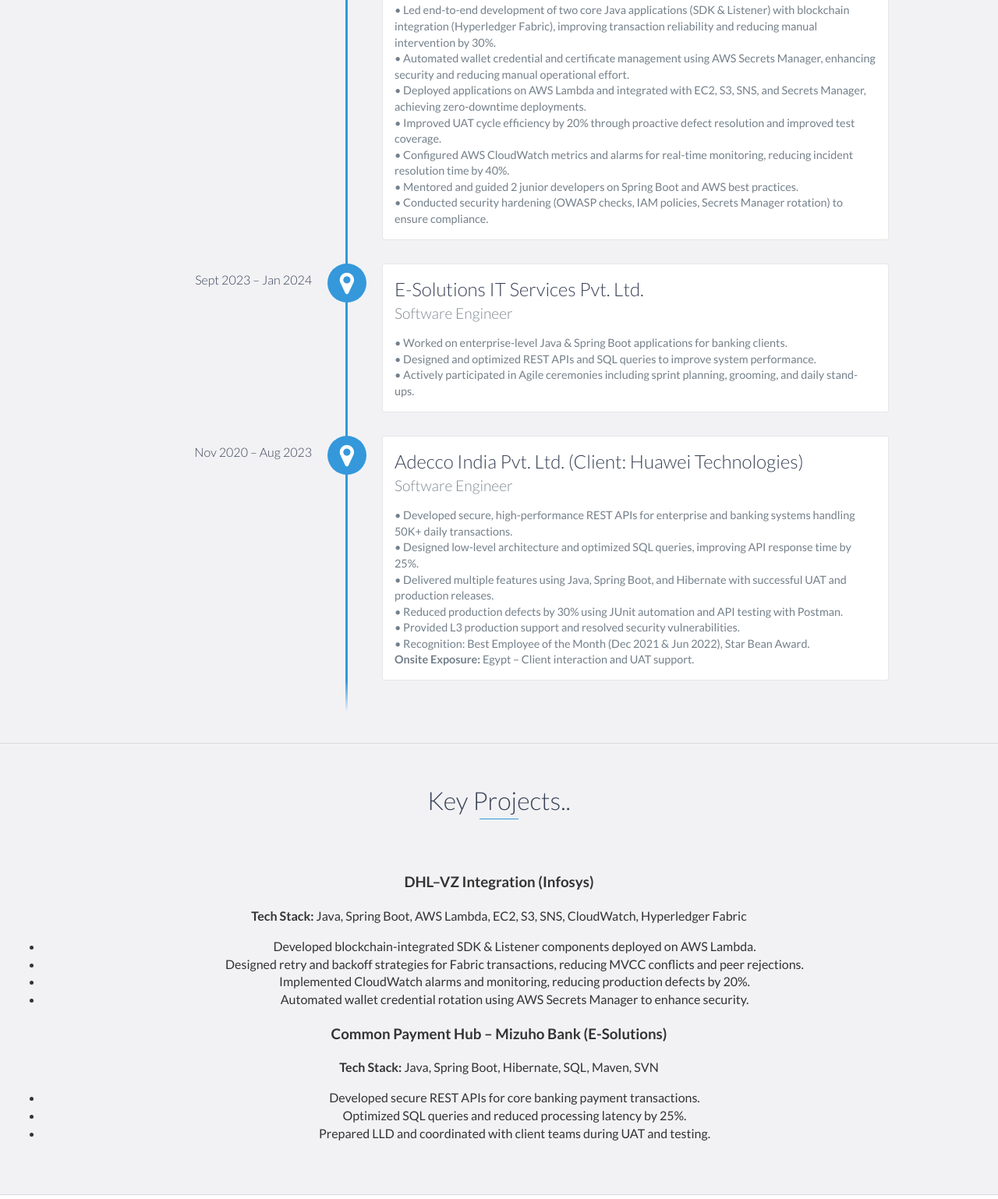
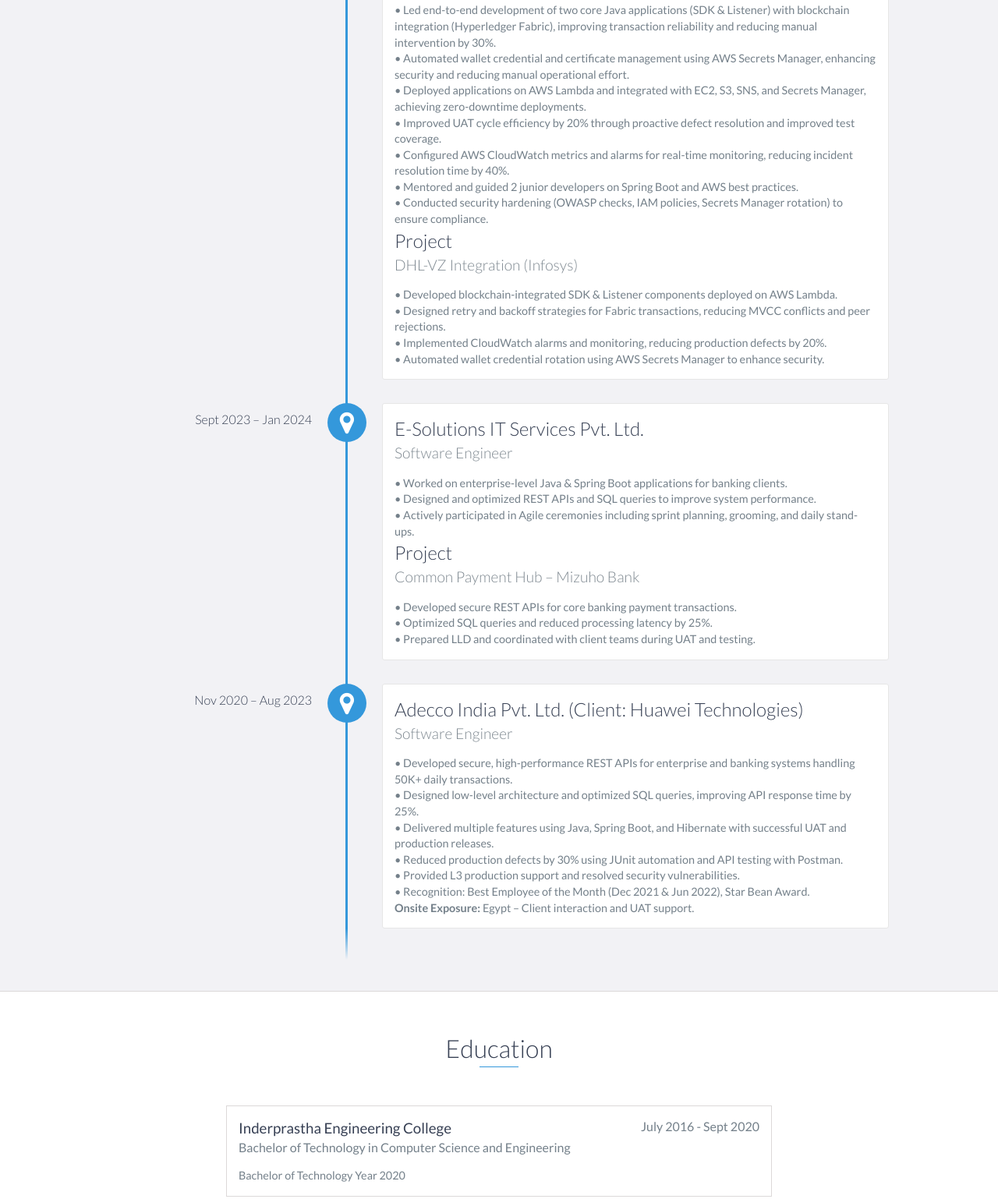
Before and after one commit to Sanjay8874/Sanjay8874.github.io, a website: page index.html in a window 1280 px wide. Shown: the part 1214-2752 px from the top of the page at 78% size. Drawn offline with nearby package versions, Linux system fonts and the light colour scheme.

Commit message:
Updated the Proejct Detail n same section in which experience is there

```diff
--- a/index.html
+++ b/index.html
@@ -108,6 +108,14 @@
                 by 40%.</p>
             <p>• Mentored and guided 2 junior developers on Spring Boot and AWS best practices.</p>
             <p>• Conducted security hardening (OWASP checks, IAM policies, Secrets Manager rotation) to ensure compliance.</p>
+
+            <h3>Project</h3>
+            <h4>DHL-VZ Integration (Infosys)</h4>
+            <p>• Developed blockchain-integrated SDK & Listener components deployed on AWS Lambda.</p>
+            <p>• Designed retry and backoff strategies for Fabric transactions, reducing MVCC conflicts and peer rejections.</p>
+            <p>• Implemented CloudWatch alarms and monitoring, reducing production defects by 20%.</p>
+            <p>• Automated wallet credential rotation using AWS Secrets Manager to enhance security.</p>
+
         </div>
 
         <!-- E-Solutions -->
@@ -117,6 +125,12 @@
             <p>• Worked on enterprise-level Java & Spring Boot applications for banking clients.</p>
             <p>• Designed and optimized REST APIs and SQL queries to improve system performance.</p>
             <p>• Actively participated in Agile ceremonies including sprint planning, grooming, and daily stand-ups.</p>
+
+            <h3>Project </h3>
+            <h4>Common Payment Hub – Mizuho Bank</h4>
+            <p>• Developed secure REST APIs for core banking payment transactions.</p>
+            <p>• Optimized SQL queries and reduced processing latency by 25%.</p>
+            <p>• Prepared LLD and coordinated with client teams during UAT and testing.</p>
         </div>
 
         <!-- Huawei -->
@@ -134,41 +148,6 @@
             <p><strong>Onsite Exposure:</strong> Egypt – Client interaction and UAT support.</p>
         </div>
 
-    </div>
-</div>
-
-<!-- Projects Section -->
- <div id="projects" class="background-alt">
-    <h2 class="heading">Key Projects..</h2>
-
-    <div class="project-card">
-        <h3>DHL–VZ Integration <span>(Infosys)</span></h3>
-
-        <p class="tech-stack">
-            <strong>Tech Stack:</strong> Java, Spring Boot, AWS Lambda, EC2, S3, SNS,
-            CloudWatch, Hyperledger Fabric
-        </p>
-
-        <ul>
-            <li>Developed blockchain-integrated SDK & Listener components deployed on AWS Lambda.</li>
-            <li>Designed retry and backoff strategies for Fabric transactions, reducing MVCC conflicts and peer rejections.</li>
-            <li>Implemented CloudWatch alarms and monitoring, reducing production defects by 20%.</li>
-            <li>Automated wallet credential rotation using AWS Secrets Manager to enhance security.</li>
-        </ul>
-    </div>
-
-    <div class="project-card">
-        <h3>Common Payment Hub – Mizuho Bank <span>(E-Solutions)</span></h3>
-
-        <p class="tech-stack">
-            <strong>Tech Stack:</strong> Java, Spring Boot, Hibernate, SQL, Maven, SVN
-        </p>
-
-        <ul>
-            <li>Developed secure REST APIs for core banking payment transactions.</li>
-            <li>Optimized SQL queries and reduced processing latency by 25%.</li>
-            <li>Prepared LLD and coordinated with client teams during UAT and testing.</li>
-        </ul>
     </div>
 </div>
 
```
